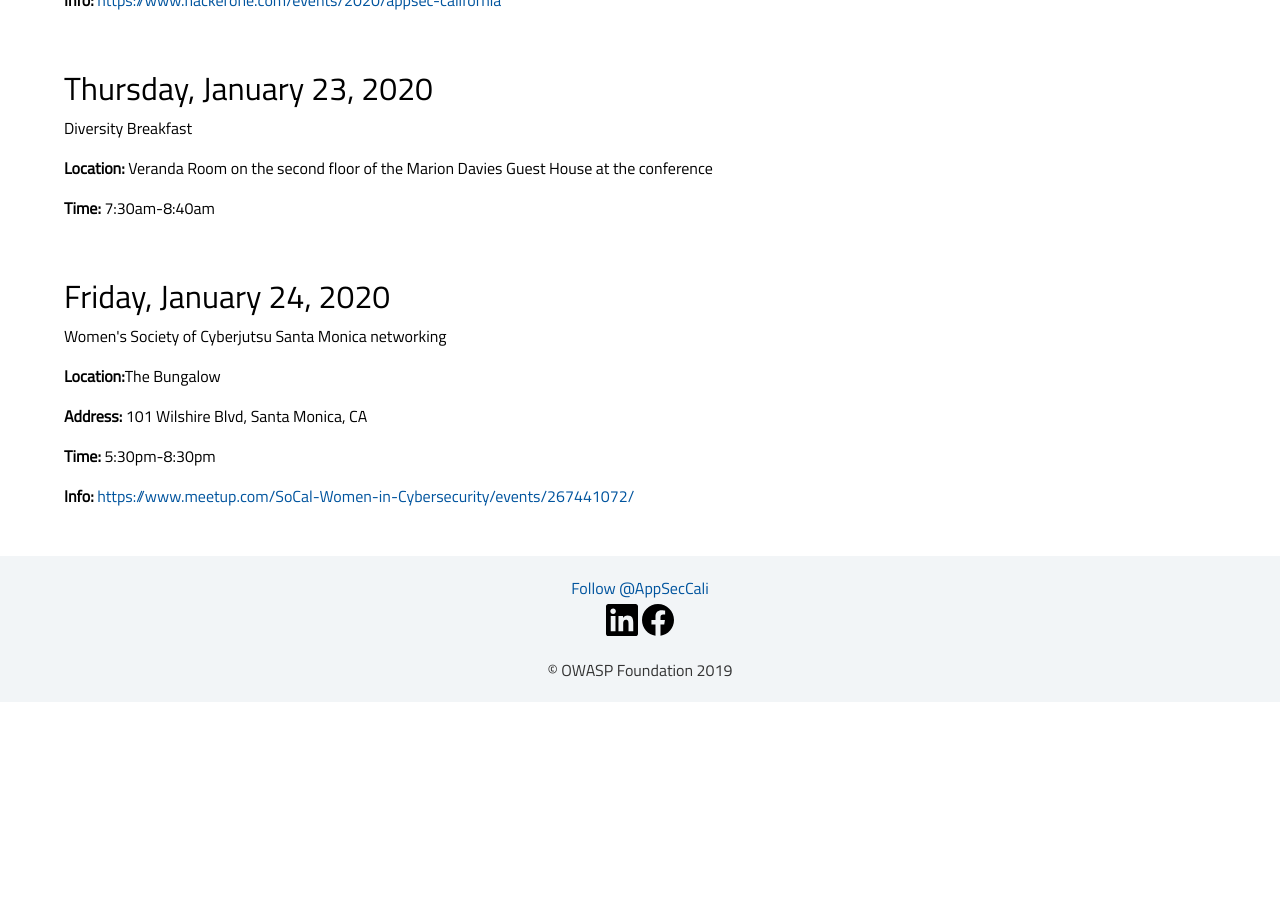
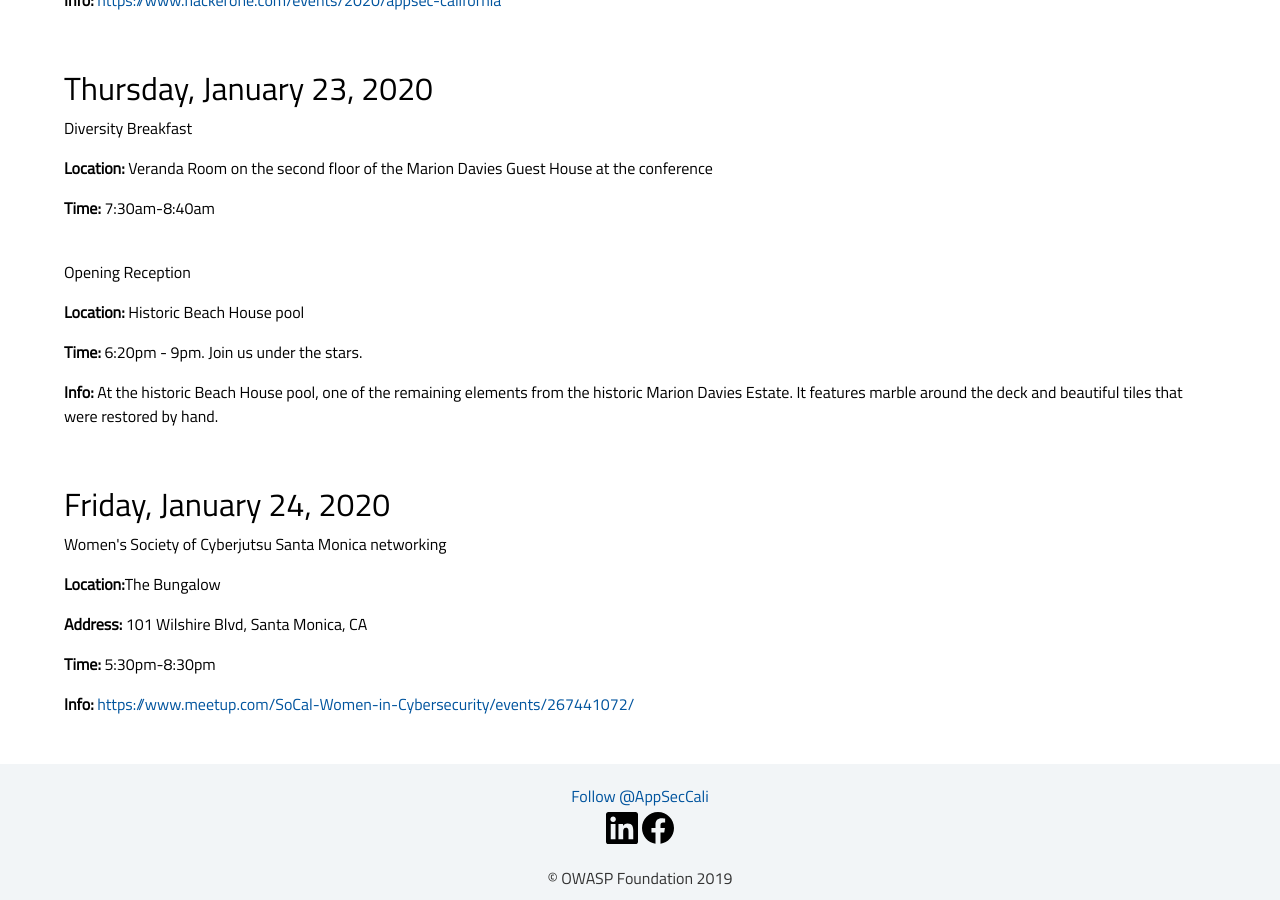
Before and after one commit to OWASP/2020-appseccalifornia, a Jekyll site: the page built from socialevents/index.html, in a window 1280 px wide and 900 px high, scrolled down 574 px. Built offline with Jekyll 4.4.1, drawn with Linux system fonts in a browser that asks for light colours; some web fonts are replaced; comment, search, counter and statistics services are not loaded; before the commit the page ends 1276 px from its top, so only the background shows below that.

Commit message:
adding opening reception info

```diff
--- a/socialevents/index.html
+++ b/socialevents/index.html
@@ -18,6 +18,11 @@
 <p><b>Location:</b> Veranda Room on the second floor of the Marion Davies Guest House at the conference</p>
 <p><b>Time:</b> 7:30am-8:40am</p>
 <br>
+<p>Opening Reception</p>
+<p><b>Location:</b> Historic Beach House pool</p>
+<p><b>Time:</b> 6:20pm - 9pm. Join us under the stars.</p>
+<p><b>Info:</b> At the historic Beach House pool, one of the remaining elements from the historic Marion Davies Estate. It features marble around the deck and beautiful tiles that were restored by hand.</p>
+<br>
 <br>
 <h2>Friday, January 24, 2020</h2>
 <p>Women's Society of Cyberjutsu Santa Monica networking</p>
```
